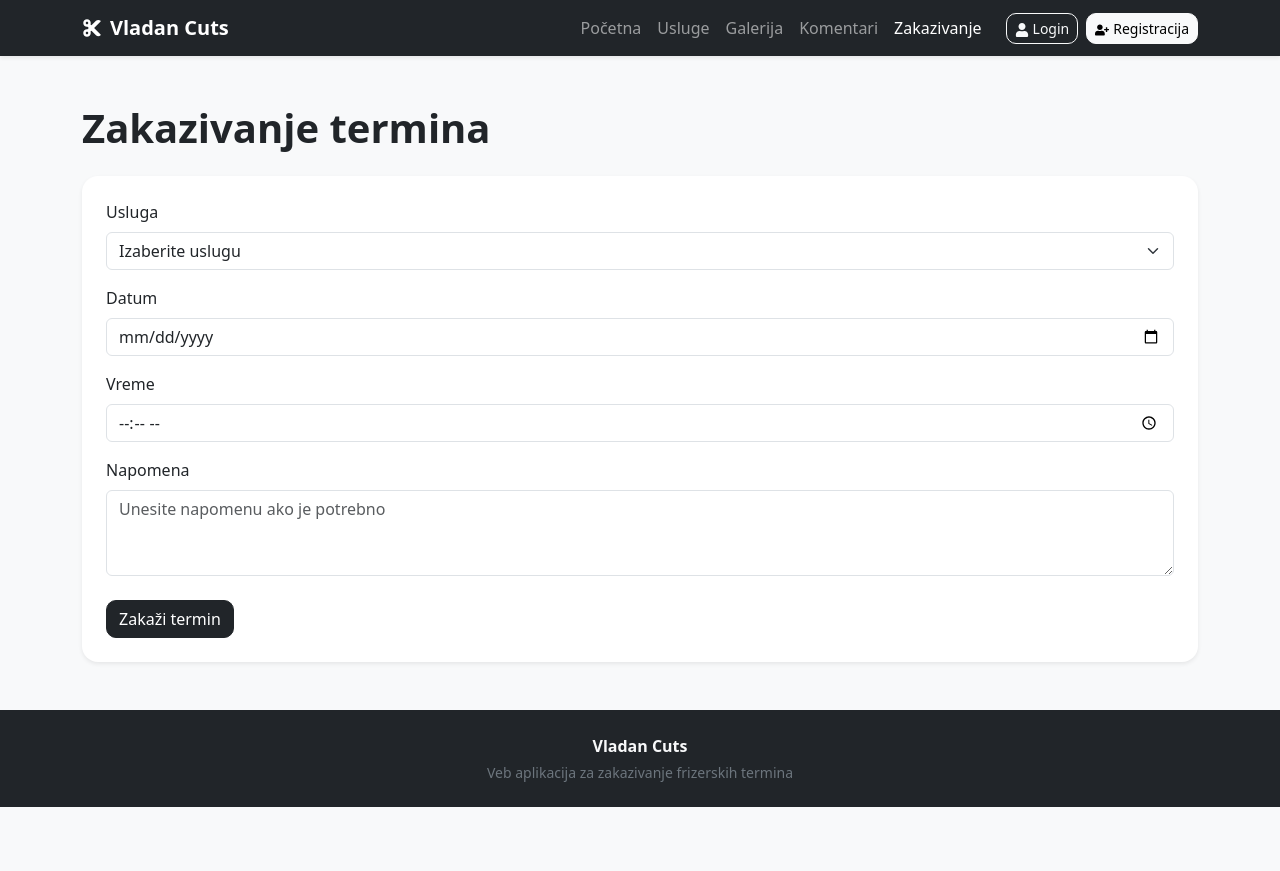
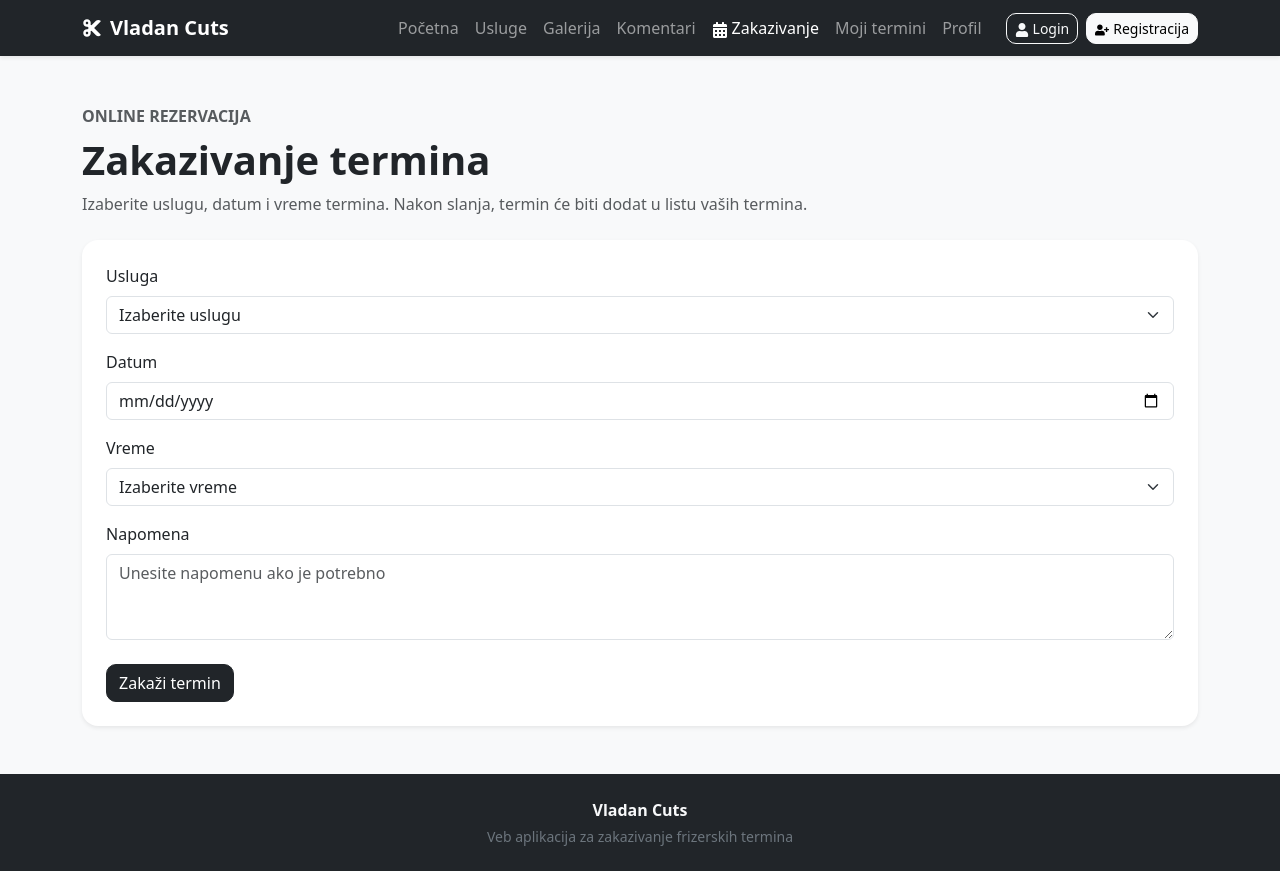
Before and after one commit to RodicMilos05/Vladan-Cuts, a React app in the folder frontend/: page /zakazivanje in a window 1280 px wide. Before the commit the page ends 807 px from the top, so only its background shows below. Built offline with nearby package versions, Linux system fonts and the light colour scheme; the HTML template or start-up script is replaced by a standard one.

Commit message:
Dodavanje zakazivanja i korisnickih termina

```diff
--- a/frontend/src/components/Header.jsx
+++ b/frontend/src/components/Header.jsx
@@ -1,6 +1,6 @@
 import { Container, Nav, Navbar, Button } from 'react-bootstrap';
 import { LinkContainer } from 'react-router-bootstrap';
-import { FaCut, FaUser, FaUserPlus } from 'react-icons/fa';
+import { FaCalendarAlt, FaCut, FaUser, FaUserPlus } from 'react-icons/fa';
 
 const Header = () => {
   return (
@@ -34,7 +34,18 @@ const Header = () => {
             </LinkContainer>
 
             <LinkContainer to="/zakazivanje">
-              <Nav.Link>Zakazivanje</Nav.Link>
+              <Nav.Link>
+                <FaCalendarAlt className="me-1" />
+                Zakazivanje
+              </Nav.Link>
+            </LinkContainer>
+
+            <LinkContainer to="/moji-termini">
+              <Nav.Link>Moji termini</Nav.Link>
+            </LinkContainer>
+
+            <LinkContainer to="/profil">
+              <Nav.Link>Profil</Nav.Link>
             </LinkContainer>
 
             <LinkContainer to="/login">
--- a/frontend/src/screens/BookingScreen.jsx
+++ b/frontend/src/screens/BookingScreen.jsx
@@ -1,36 +1,188 @@
-import { Button, Card, Container, Form } from 'react-bootstrap';
+import { useState } from 'react';
+import { Alert, Button, Card, Container, Form } from 'react-bootstrap';
+import { useNavigate } from 'react-router-dom';
+import { services } from '../data/mockData';
+import { isAppointmentTaken, saveStoredAppointment } from '../utils/appointmentStorage';
+
+const availableTimes = [
+  '09:00',
+  '10:00',
+  '11:00',
+  '12:00',
+  '13:00',
+  '14:00',
+  '15:00',
+  '16:00',
+  '17:00',
+  '18:00',
+  '19:00',
+];
+
+const getTodayDate = () => {
+  return new Date().toISOString().split('T')[0];
+};
 
 const BookingScreen = () => {
+  const [serviceId, setServiceId] = useState('');
+  const [date, setDate] = useState('');
+  const [time, setTime] = useState('');
+  const [note, setNote] = useState('');
+
+  const [errorMessage, setErrorMessage] = useState('');
+  const [successMessage, setSuccessMessage] = useState('');
+
+  const navigate = useNavigate();
+
+  const selectedService = services.find((service) => {
+    return service.id === Number(serviceId);
+  });
+
+  const submitHandler = (e) => {
+    e.preventDefault();
+
+    setErrorMessage('');
+    setSuccessMessage('');
+
+    if (!serviceId) {
+      setErrorMessage('Morate izabrati uslugu.');
+      return;
+    }
+
+    if (!date) {
+      setErrorMessage('Morate izabrati datum.');
+      return;
+    }
+
+    if (!time) {
+      setErrorMessage('Morate izabrati vreme.');
+      return;
+    }
+
+    if (date < getTodayDate()) {
+      setErrorMessage('Ne možete zakazati termin u prošlosti.');
+      return;
+    }
+
+    if (isAppointmentTaken(date, time)) {
+      setErrorMessage('Izabrani termin je već zauzet. Izaberite drugo vreme.');
+      return;
+    }
+
+    const newAppointment = {
+      id: Date.now(),
+      serviceId: selectedService.id,
+      serviceName: selectedService.name,
+      servicePrice: selectedService.price,
+      serviceDuration: selectedService.duration,
+      date,
+      time,
+      note,
+      status: 'pending',
+      createdAt: new Date().toISOString(),
+    };
+
+    saveStoredAppointment(newAppointment);
+
+    setSuccessMessage('Termin je uspešno zakazan. Preusmeravanje na stranicu Moji termini...');
+
+    setServiceId('');
+    setDate('');
+    setTime('');
+    setNote('');
+
+    setTimeout(() => {
+      navigate('/moji-termini');
+    }, 900);
+  };
+
   return (
     <Container className="py-5">
-      <h1 className="fw-bold mb-4">Zakazivanje termina</h1>
+      <div className="mb-4">
+        <p className="text-uppercase text-muted fw-semibold mb-2">
+          Online rezervacija
+        </p>
+        <h1 className="fw-bold mb-2">Zakazivanje termina</h1>
+        <p className="text-muted mb-0">
+          Izaberite uslugu, datum i vreme termina. Nakon slanja, termin će biti dodat u listu vaših termina.
+        </p>
+      </div>
 
       <Card className="shadow-sm border-0">
         <Card.Body className="p-4">
-          <Form>
+          {errorMessage && (
+            <Alert variant="danger">
+              {errorMessage}
+            </Alert>
+          )}
+
+          {successMessage && (
+            <Alert variant="success">
+              {successMessage}
+            </Alert>
+          )}
+
+          <Form onSubmit={submitHandler}>
             <Form.Group className="mb-3" controlId="service">
               <Form.Label>Usluga</Form.Label>
-              <Form.Select>
-                <option>Izaberite uslugu</option>
-                <option>Muško šišanje</option>
-                <option>Šišanje + brada</option>
-                <option>Fade šišanje</option>
+              <Form.Select
+                value={serviceId}
+                onChange={(e) => setServiceId(e.target.value)}
+              >
+                <option value="">Izaberite uslugu</option>
+
+                {services.map((service) => (
+                  <option value={service.id} key={service.id}>
+                    {service.name} - {service.price} RSD / {service.duration} min
+                  </option>
+                ))}
               </Form.Select>
             </Form.Group>
 
+            {selectedService && (
+              <Alert variant="secondary" className="booking-summary">
+                <strong>Izabrana usluga:</strong> {selectedService.name}
+                <br />
+                <strong>Cena:</strong> {selectedService.price} RSD
+                <br />
+                <strong>Trajanje:</strong> {selectedService.duration} min
+              </Alert>
+            )}
+
             <Form.Group className="mb-3" controlId="date">
               <Form.Label>Datum</Form.Label>
-              <Form.Control type="date" />
+              <Form.Control
+                type="date"
+                min={getTodayDate()}
+                value={date}
+                onChange={(e) => setDate(e.target.value)}
+              />
             </Form.Group>
 
             <Form.Group className="mb-3" controlId="time">
               <Form.Label>Vreme</Form.Label>
-              <Form.Control type="time" />
+              <Form.Select
+                value={time}
+                onChange={(e) => setTime(e.target.value)}
+              >
+                <option value="">Izaberite vreme</option>
+
+                {availableTimes.map((availableTime) => (
+                  <option value={availableTime} key={availableTime}>
+                    {availableTime}
+                  </option>
+                ))}
+              </Form.Select>
             </Form.Group>
 
             <Form.Group className="mb-4" controlId="note">
               <Form.Label>Napomena</Form.Label>
-              <Form.Control as="textarea" rows={3} placeholder="Unesite napomenu ako je potrebno" />
+              <Form.Control
+                as="textarea"
+                rows={3}
+                placeholder="Unesite napomenu ako je potrebno"
+                value={note}
+                onChange={(e) => setNote(e.target.value)}
+              />
             </Form.Group>
 
             <Button variant="dark" type="submit">
--- a/frontend/src/screens/MyAppointmentsScreen.jsx
+++ b/frontend/src/screens/MyAppointmentsScreen.jsx
@@ -1,12 +1,150 @@
-import { Container } from 'react-bootstrap';
+import { useEffect, useState } from 'react';
+import { Alert, Badge, Button, Card, Col, Container, Row } from 'react-bootstrap';
+import { LinkContainer } from 'react-router-bootstrap';
+import { cancelStoredAppointment, getStoredAppointments } from '../utils/appointmentStorage';
+
+const getStatusText = (status) => {
+  if (status === 'pending') {
+    return 'Na čekanju';
+  }
+
+  if (status === 'confirmed') {
+    return 'Potvrđen';
+  }
+
+  if (status === 'cancelled') {
+    return 'Otkazan';
+  }
+
+  if (status === 'completed') {
+    return 'Završen';
+  }
+
+  return status;
+};
+
+const getStatusVariant = (status) => {
+  if (status === 'pending') {
+    return 'warning';
+  }
+
+  if (status === 'confirmed') {
+    return 'success';
+  }
+
+  if (status === 'cancelled') {
+    return 'danger';
+  }
+
+  if (status === 'completed') {
+    return 'secondary';
+  }
+
+  return 'dark';
+};
 
 const MyAppointmentsScreen = () => {
+  const [appointments, setAppointments] = useState([]);
+
+  useEffect(() => {
+    const storedAppointments = getStoredAppointments();
+    setAppointments(storedAppointments);
+  }, []);
+
+  const cancelHandler = (appointmentId) => {
+    const confirmed = window.confirm('Da li ste sigurni da želite da otkažete termin?');
+
+    if (!confirmed) {
+      return;
+    }
+
+    const updatedAppointments = cancelStoredAppointment(appointmentId);
+    setAppointments(updatedAppointments);
+  };
+
   return (
     <Container className="py-5">
-      <h1 className="fw-bold mb-3">Moji termini</h1>
-      <p className="text-muted">
-        Ovde će korisnik moći da vidi svoje zakazane termine.
-      </p>
+      <div className="d-flex justify-content-between align-items-start gap-3 flex-wrap mb-4">
+        <div>
+          <p className="text-uppercase text-muted fw-semibold mb-2">
+            Korisnički deo
+          </p>
+          <h1 className="fw-bold mb-2">Moji termini</h1>
+          <p className="text-muted mb-0">
+            Pregled svih termina koje ste zakazali preko aplikacije.
+          </p>
+        </div>
+
+        <LinkContainer to="/zakazivanje">
+          <Button variant="dark">
+            Zakaži novi termin
+          </Button>
+        </LinkContainer>
+      </div>
+
+      {appointments.length === 0 ? (
+        <Alert variant="info">
+          Trenutno nemate zakazanih termina. Kliknite na dugme "Zakaži novi termin" da napravite prvi termin.
+        </Alert>
+      ) : (
+        <Row className="g-4">
+          {appointments.map((appointment) => (
+            <Col md={6} lg={4} key={appointment.id}>
+              <Card className="h-100 border-0 shadow-sm appointment-card">
+                <Card.Body className="d-flex flex-column">
+                  <div className="d-flex justify-content-between align-items-start mb-3">
+                    <h5 className="fw-bold mb-0">
+                      {appointment.serviceName}
+                    </h5>
+
+                    <Badge bg={getStatusVariant(appointment.status)}>
+                      {getStatusText(appointment.status)}
+                    </Badge>
+                  </div>
+
+                  <p className="mb-2">
+                    <strong>Datum:</strong> {appointment.date}
+                  </p>
+
+                  <p className="mb-2">
+                    <strong>Vreme:</strong> {appointment.time}
+                  </p>
+
+                  <p className="mb-2">
+                    <strong>Trajanje:</strong> {appointment.serviceDuration} min
+                  </p>
+
+                  <p className="mb-2">
+                    <strong>Cena:</strong> {appointment.servicePrice} RSD
+                  </p>
+
+                  {appointment.note && (
+                    <p className="text-muted">
+                      <strong>Napomena:</strong> {appointment.note}
+                    </p>
+                  )}
+
+                  <div className="mt-auto">
+                    {appointment.status !== 'cancelled' ? (
+                      <Button
+                        variant="outline-danger"
+                        size="sm"
+                        onClick={() => cancelHandler(appointment.id)}
+                      >
+                        Otkaži termin
+                      </Button>
+                    ) : (
+                      <p className="text-muted small mb-0">
+                        Ovaj termin je otkazan.
+                      </p>
+                    )}
+                  </div>
+                </Card.Body>
+              </Card>
+            </Col>
+          ))}
+        </Row>
+      )}
     </Container>
   );
 };
--- /dev/null
+++ b/frontend/src/utils/appointmentStorage.js
@@ -0,0 +1,57 @@
+const STORAGE_KEY = 'vladanCutsAppointments';
+
+export const getStoredAppointments = () => {
+  const appointmentsFromStorage = localStorage.getItem(STORAGE_KEY);
+
+  if (!appointmentsFromStorage) {
+    return [];
+  }
+
+  try {
+    return JSON.parse(appointmentsFromStorage);
+  } catch (error) {
+    console.error('Greška prilikom čitanja termina iz localStorage:', error);
+    return [];
+  }
+};
+
+export const saveStoredAppointment = (appointment) => {
+  const appointments = getStoredAppointments();
+
+  const updatedAppointments = [appointment, ...appointments];
+
+  localStorage.setItem(STORAGE_KEY, JSON.stringify(updatedAppointments));
+
+  return updatedAppointments;
+};
+
+export const cancelStoredAppointment = (appointmentId) => {
+  const appointments = getStoredAppointments();
+
+  const updatedAppointments = appointments.map((appointment) => {
+    if (appointment.id === appointmentId) {
+      return {
+        ...appointment,
+        status: 'cancelled',
+      };
+    }
+
+    return appointment;
+  });
+
+  localStorage.setItem(STORAGE_KEY, JSON.stringify(updatedAppointments));
+
+  return updatedAppointments;
+};
+
+export const isAppointmentTaken = (date, time) => {
+  const appointments = getStoredAppointments();
+
+  return appointments.some((appointment) => {
+    return (
+      appointment.date === date &&
+      appointment.time === time &&
+      appointment.status !== 'cancelled'
+    );
+  });
+};
```
Also changed, not shown: frontend/src/index.css (+12 -0 lines).
